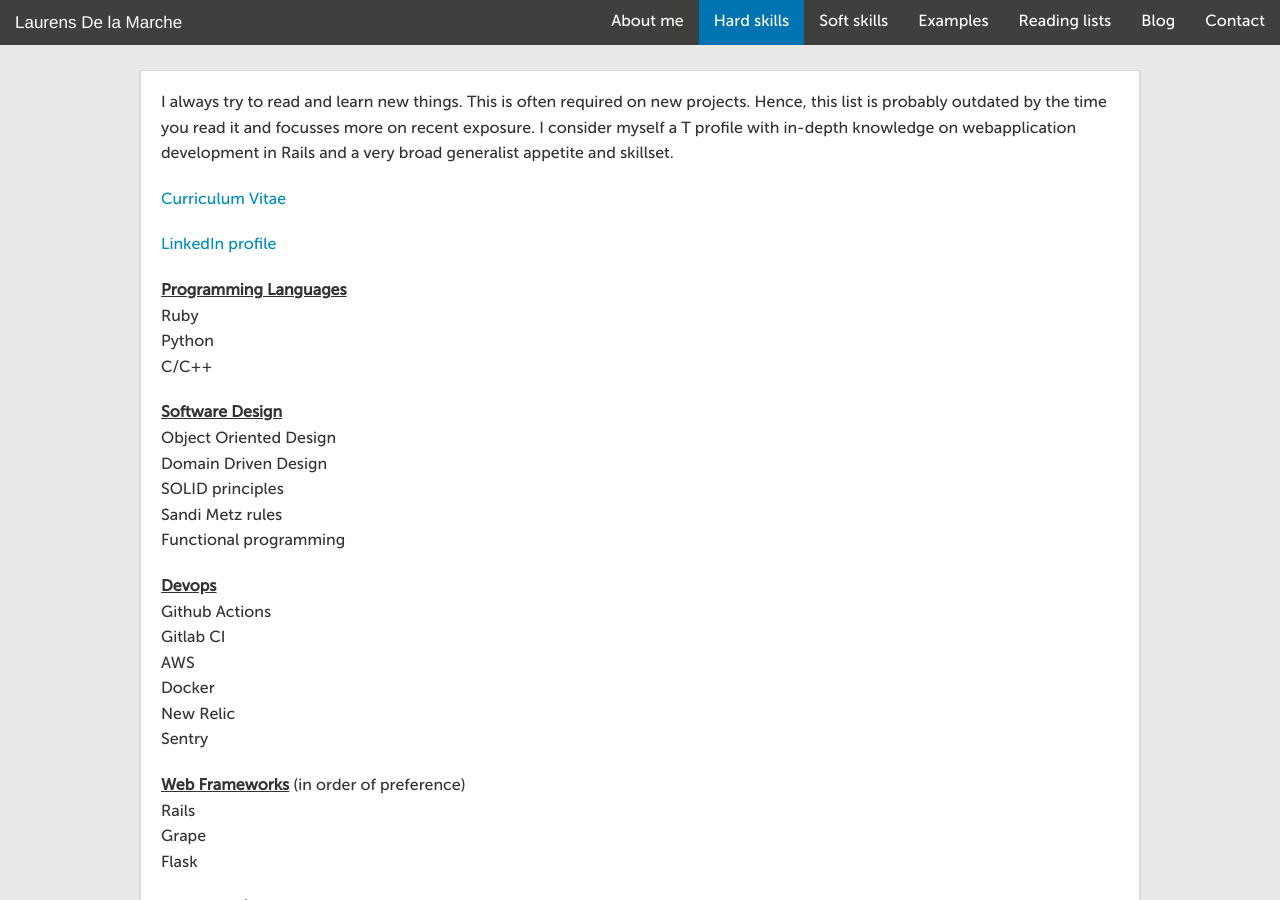
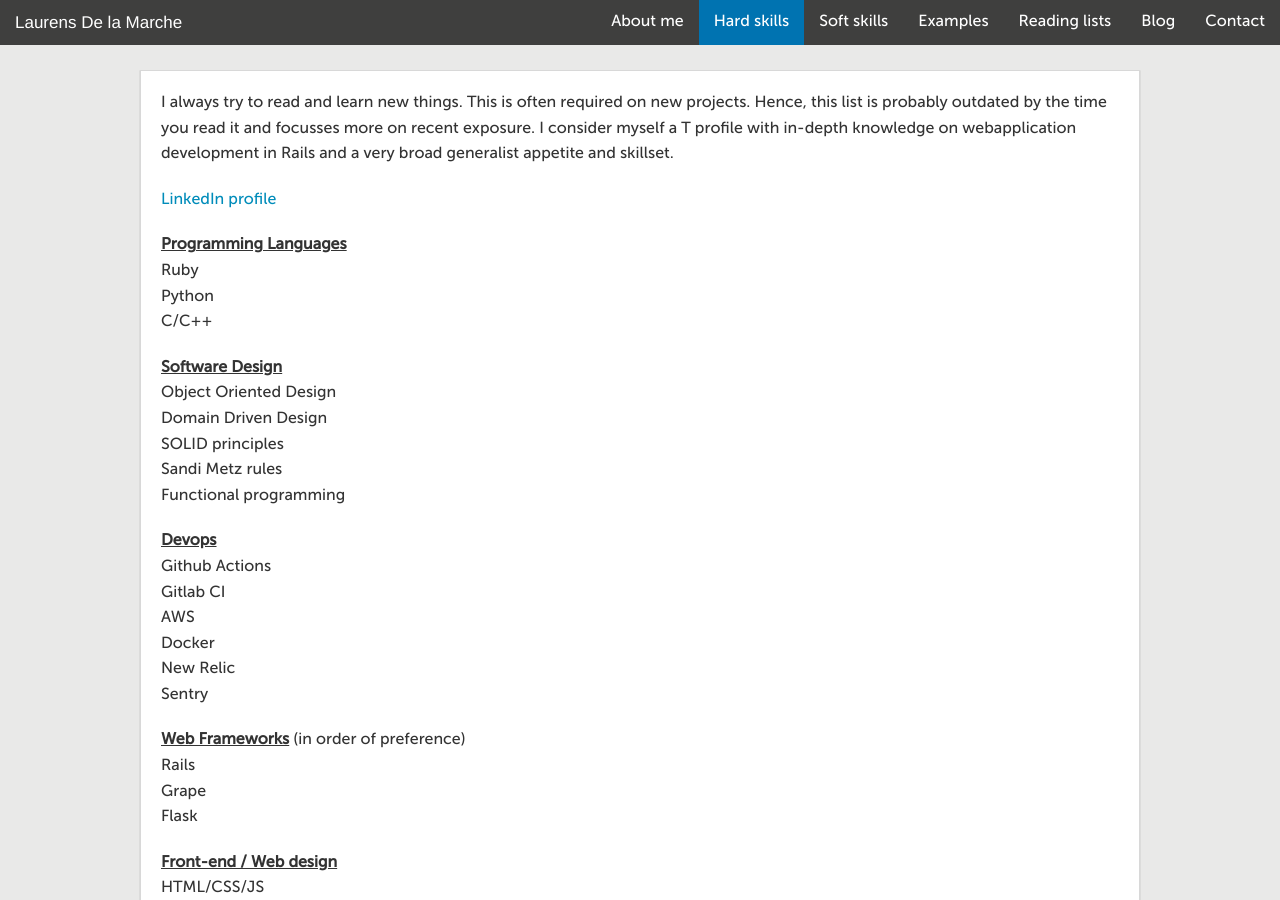
Before and after one commit to ldlamarc/laurensdelamarche, a Jekyll site: the page built from docs/skills.html, in a window 1280 px wide and 900 px high. Built offline with Jekyll 4.4.1, drawn with Linux system fonts in a browser that asks for light colours.

Commit message:
Remove CV as LinkedIn will be more up to date

```diff
--- a/docs/skills.html
+++ b/docs/skills.html
@@ -6,8 +6,6 @@ layout: default
     is probably outdated by the time you read it and focusses more on recent exposure. I consider myself a T profile
     with in-depth knowledge on webapplication development in Rails and a very broad generalist appetite and skillset.
   </p>
-
-  <p><a href="/LaurensDelaMarche.pdf">Curriculum Vitae</a></p>
 
   <p><a href="{{ site.linkedin_url }}">LinkedIn profile</a></p>
 
```
